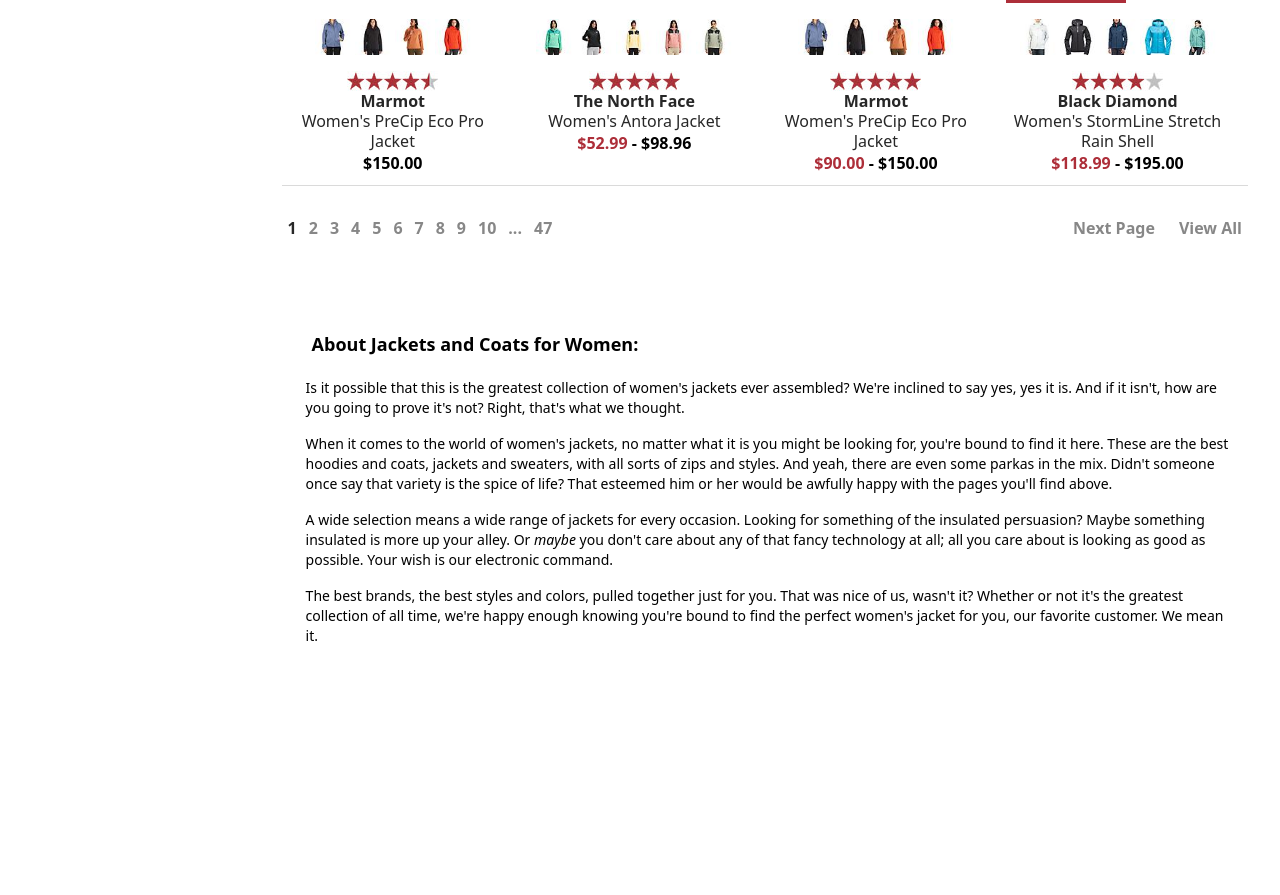
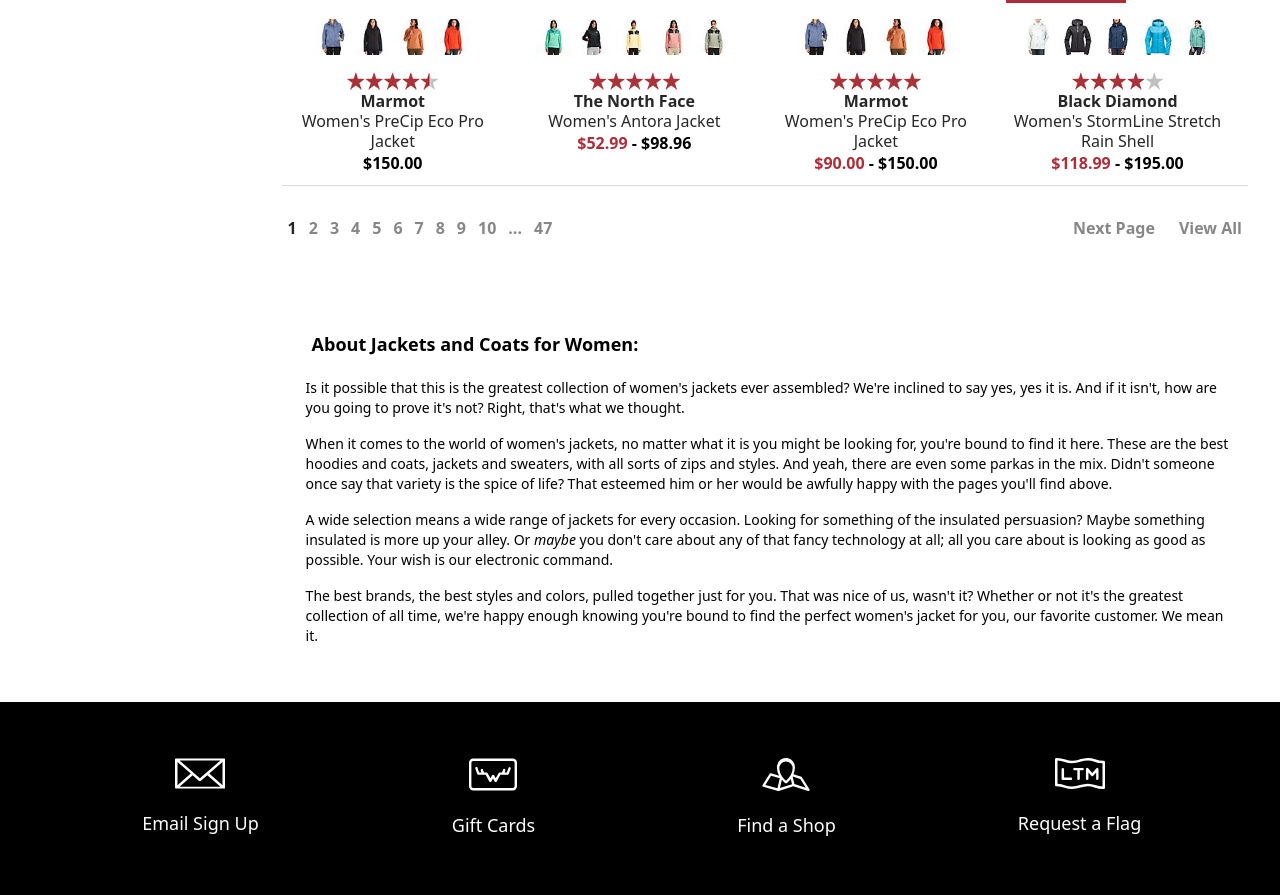
Before and after one commit to usman-FE/moosejaw, a website: page index.html in a window 1280 px wide. Shown: the part 4848-5743 px from the top of the page. Before the commit the page ends 5550 px from the top, so only its background shows below. Drawn offline with nearby package versions, Linux system fonts and the light colour scheme.

Commit message:
Built Top Footer

```diff
--- a/index.html
+++ b/index.html
@@ -4305,6 +4305,67 @@
       </main>
     </section>
     <!-- MAIN RESULTS SECTION END -->
+    <!-- FOOTER START -->
+    <footer class="bg-black py-8 md:py-14 px-[5%] w-full">
+      <!-- TOP FOOTER -->
+      <div class="w-full">
+        <ul class="w-full grid grid-cols-2 md:grid-cols-4 gap-5 mx-auto text-right md:text-center">
+          <li>
+            <a href="#" class="text-white w-fit mx-auto text-lg flex flex-col items-center justify-center group">
+              <svg class="transition-all group-hover:scale-110" width="50" height="31" fill="#fff"
+                xmlns="http://www.w3.org/2000/svg" viewBox="0 0 32 19.3">&lt;<path
+                  d="M32 .5a.09.09 0 0 1-.1-.1V.1h-.2a.09.09 0 0 0-.1-.1H.5a.09.09 0 0 0-.1.1H.2v.2a.09.09 0 0 1-.1.1H0v18.5h.1c0 .1 0 .1.1.2l.2.2h31.4c.1-.1.1-.1.1-.2h.1zM1.6 2.3l8.5 7.4-8.5 7.4zm14.3 10.4L2.9 1.3h26.2zm-4.6-1.9l4.1 3.6.5.2.5-.2 4.3-3.7 8.4 7.4H2.9zm10.6-1.1l8.5-7.4v14.8z">
+                </path>
+              </svg>
+              <span class="pt-5">Email Sign Up</span>
+            </a>
+          </li>
+          <li>
+            <a href="#" class="text-white w-fit mx-auto text-lg flex flex-col items-center justify-center group">
+              <svg class="transition-all group-hover:scale-110" width="48" height="33" fill="#fff"
+                xmlns="http://www.w3.org/2000/svg" viewBox="0 0 32 21.2">
+                <title>Gift Card Icon</title>
+                <path
+                  d="M2.8 21.2h26.4a2.8 2.8 0 0 0 2.8-2.8V2.8A2.8 2.8 0 0 0 29.2 0H2.8A2.8 2.8 0 0 0 0 2.8v15.6a2.8 2.8 0 0 0 2.8 2.8zM1.6 2.8a1.2 1.2 0 0 1 1.2-1.2h26.4a1.2 1.2 0 0 1 1.2 1.2v15.6a1.2 1.2 0 0 1-1.2 1.2H2.8a1.2 1.2 0 0 1-1.2-1.2z">
+                </path>
+                <path
+                  d="M5.5 10.3a.8.8 0 0 0 .8.5h4.8l2.4 4.4a1 1 0 0 0 .7.4.8.8 0 0 0 .7-.4l1.1-2 1.1 2a.8.8 0 0 0 .7.4 1 1 0 0 0 .7-.4l2.4-4.4h4.8a.8.8 0 0 0 .8-.5l1.3-3.6a.8.8 0 0 0-.5-1 .7.7 0 0 0-.94.32.55.55 0 0 0-.06.18l-1.1 3h-1.5l.5-1.3a.89.89 0 0 0-.5-1 .8.8 0 0 0-1 .5L22 9.2h-1.6a.59.59 0 0 0-.6.4l-2 3.5-1.1-2v-.2h-1.3v.2l-1.1 2-2-3.5a.59.59 0 0 0-.6-.4H10l-.7-1.8a.8.8 0 0 0-1-.5.89.89 0 0 0-.5 1l.5 1.3H6.8l-1.1-3a.7.7 0 0 0-.82-.6l-.18.06a.8.8 0 0 0-.5 1z">
+                </path>
+              </svg>
+              <span class="pt-5">Gift Cards</span>
+            </a>
+          </li>
+          <li>
+            <a href="#" class="text-white w-fit mx-auto text-lg flex flex-col items-center justify-center group">
+              <svg class="transition-all group-hover:scale-110" width="50" height="33" fill="#fff"
+                xmlns="http://www.w3.org/2000/svg" viewBox="0 0 32.07 22.39">
+                <title>Shops Icon</title>
+                <path
+                  d="M.63 19.58l10 2.8h.5l9.9-3.2 10 3.2a1 1 0 0 0 .9-.3.82.82 0 0 0 0-.9l-5-8a.78.78 0 0 0-.4-.4l-5.4-1.7a10 10 0 0 0 .9-4.2 6.1 6.1 0 0 0-12.1-1.56 5.82 5.82 0 0 0 0 1.56 10.87 10.87 0 0 0 1.4 5.1l-5.5-1.6a.79.79 0 0 0-.9.3l-4.8 7.7a.9.9 0 0 0-.1.7c.1.3.3.4.6.5zm28.8.6l-7.7-2.5-1.2-5.1 5.2 1.7zm-13.4-17.8a4.49 4.49 0 0 1 4.5 4.5c0 4-3.3 7.4-4.5 8.6-1.3-1.2-4.5-4.6-4.5-8.6a4.49 4.49 0 0 1 4.5-4.5zm-.5 14.8h1a19.23 19.23 0 0 0 2.7-3l.9 3.6-8.2 2.6 1.3-5.6a18 18 0 0 0 2.3 2.4zm-9.6-5.1l5.9 1.7-1.6 6.8-8.2-2.2z">
+                </path>
+              </svg>
+              <span class="pt-5">Find a Shop</span>
+            </a>
+          </li>
+          <li>
+            <a href="#" class="text-white w-fit mx-auto text-lg flex flex-col items-center justify-center group">
+              <svg class="transition-all group-hover:scale-110" width="50" height="31" fill="#fff"
+                xmlns="http://www.w3.org/2000/svg" viewBox="0 0 32 19.8">
+                <title>Flag Icon</title>
+                <path
+                  d="M10.2 12.4H5.8V7a.81.81 0 0 0-1.6 0v6.2a.8.8 0 0 0 .8.8h5.2a.8.8 0 0 0 .8-.8.89.89 0 0 0-.8-.8zM17.7 6.3h-5.2a.69.69 0 0 0-.79.59.41.41 0 0 0 0 .11.7.7 0 0 0 .58.8h2v5.4a.7.7 0 0 0 .58.8h.22a.8.8 0 0 0 .8-.8V7.8h1.8a.75.75 0 1 0 0-1.5zM21.2 6.5a1 1 0 0 0-.9-.2.81.81 0 0 0-.5.7v6.2a.8.8 0 1 0 1.6 0v-4l1.8 2.1a.7.7 0 0 0 1 .24.69.69 0 0 0 .24-.24l1.9-2.1v4a.7.7 0 0 0 .58.8h.22a.71.71 0 0 0 .71-.69.41.41 0 0 0 0-.11V7a.81.81 0 0 0-.5-.7.79.79 0 0 0-.8.2l-2.7 3.1z">
+                </path>
+                <path
+                  d="M31.2 1.8a14.76 14.76 0 0 1-5.5-1 14.68 14.68 0 0 0-4.6-.8 21 21 0 0 0-5.4.9 14.58 14.58 0 0 1-4.8.9A12.77 12.77 0 0 1 6.7 1 16.06 16.06 0 0 0 .8 0a.8.8 0 0 0-.8.8v16.4a.8.8 0 0 0 .8.8 14.25 14.25 0 0 1 5.4 1 14.73 14.73 0 0 0 4.7.8 21 21 0 0 0 5.5-.9 14 14 0 0 1 4.7-.9 12.24 12.24 0 0 1 4.1.8 17 17 0 0 0 6 1 .8.8 0 0 0 .8-.8V2.6a.8.8 0 0 0-.8-.8zm-.8 16.4a17.15 17.15 0 0 1-4.7-.9 14.46 14.46 0 0 0-4.6-.9 18.46 18.46 0 0 0-5.1.9 16.1 16.1 0 0 1-5.1.9 12.77 12.77 0 0 1-4.2-.7 14.89 14.89 0 0 0-5.1-1.1V1.6a15.71 15.71 0 0 1 4.6.9 14.51 14.51 0 0 0 4.7.9 16.54 16.54 0 0 0 5.3-1 18.13 18.13 0 0 1 4.9-.8 12.44 12.44 0 0 1 4.1.7 15.75 15.75 0 0 0 5.2 1.1z">
+                </path>
+              </svg>
+              <span class="pt-5">Request a Flag</span>
+            </a>
+          </li>
+        </ul>
+      </div>
+    </footer>
+    <!-- FOOTER END -->
   </main>
 </body>
 
```
Also changed, not shown: dist/main.css.
